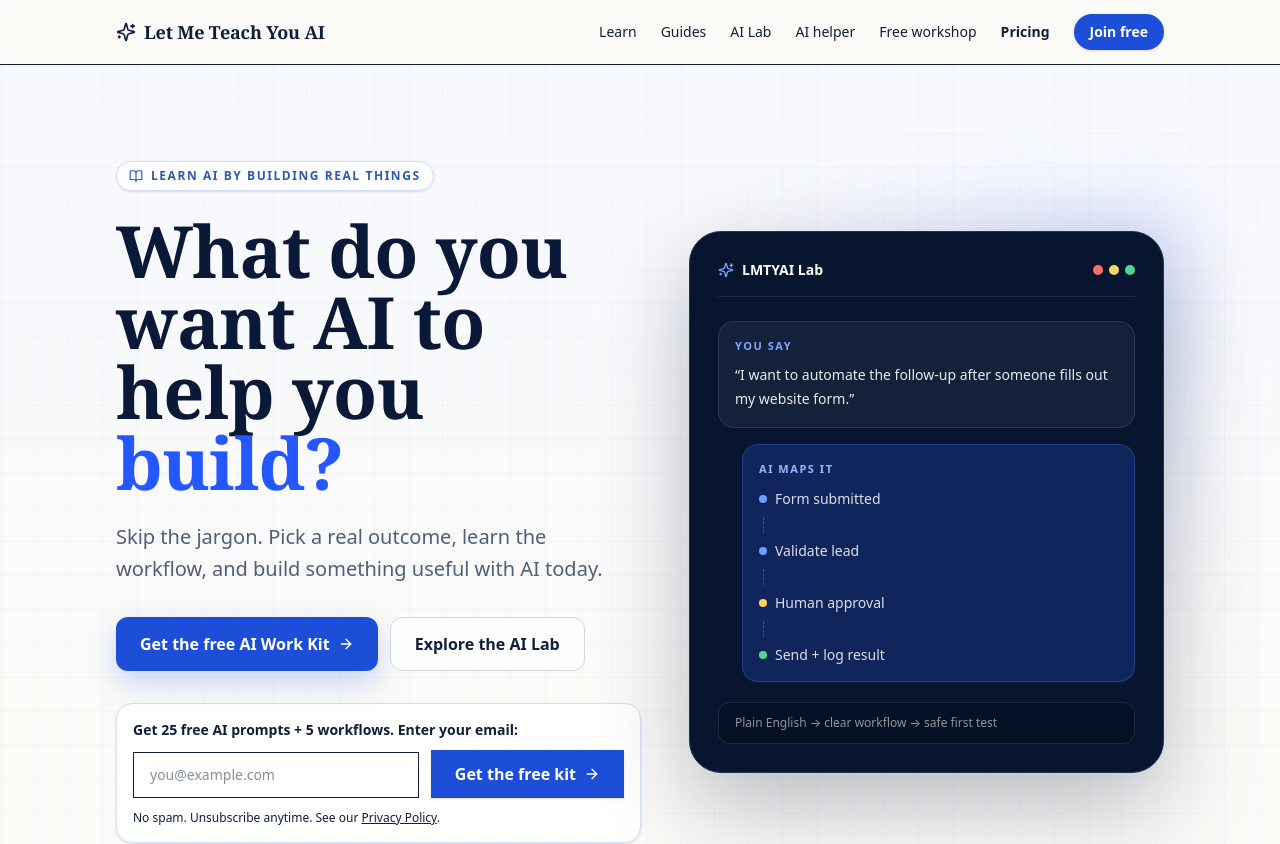
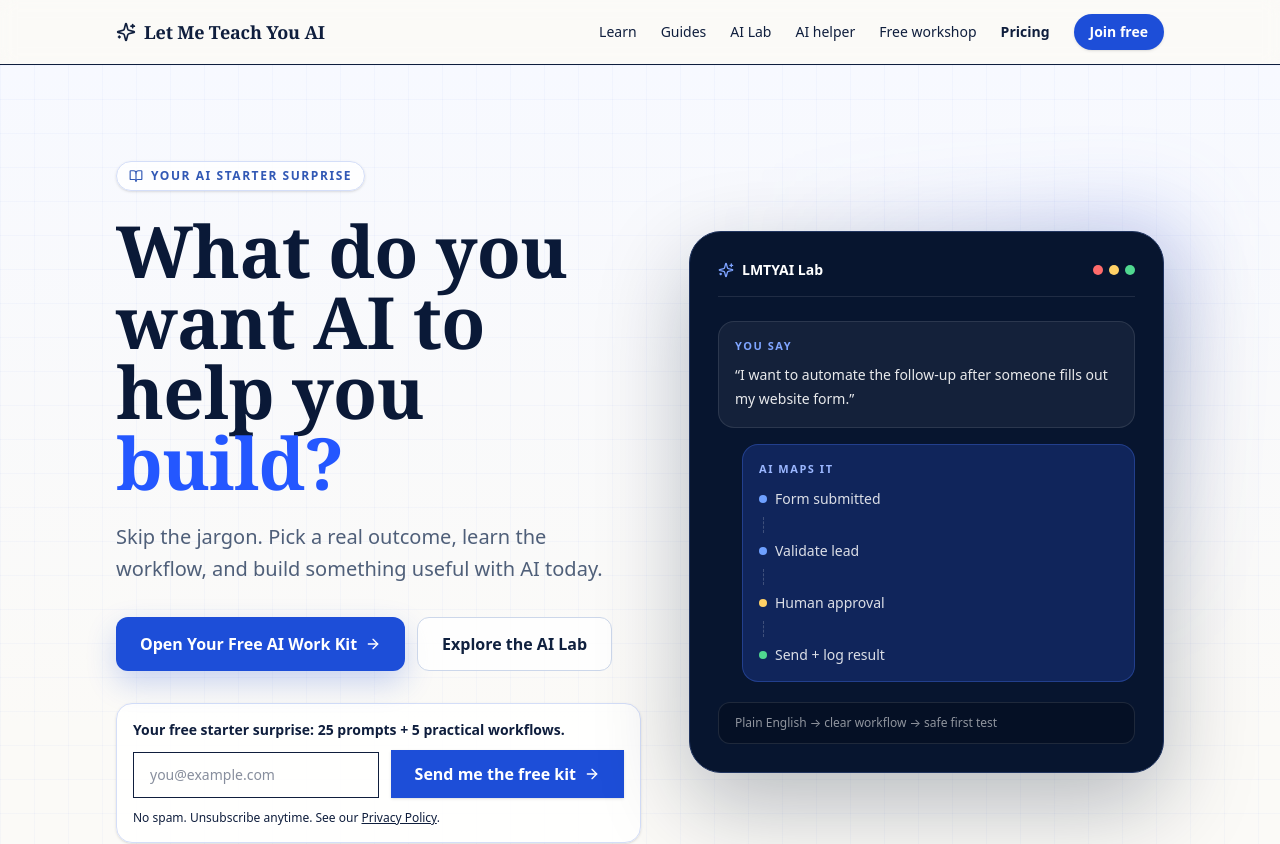
Before and after one commit to DopestT/Let-Me-Teach-You-AI, a Next.js app: page / in a window 1280 px wide. Shown: the top 844 px of the page. Built offline with nearby package versions, Linux system fonts and the light colour scheme; no server answers.

Commit message:
Introduce gift-style AI Work Kit language on homepage

```diff
--- a/app/page.tsx
+++ b/app/page.tsx
@@ -43,7 +43,7 @@ export default function HomePage() {
           <div>
             <span className="inline-flex items-center gap-2 rounded-full border border-[#d4def8] bg-white/80 px-3 py-1.5 text-xs font-bold uppercase tracking-[.13em] text-[#3158b5] shadow-sm">
               <BookOpen className="h-3.5 w-3.5" aria-hidden />
-              Learn AI by building real things
+              Your AI Starter Surprise
             </span>
             <h1 className="mt-6 max-w-3xl font-editorial text-5xl font-semibold leading-[.98] tracking-[-.035em] text-[#0a1937] sm:text-6xl lg:text-7xl">
               What do you want AI to help you <span className="text-[#2457ff]">build?</span>
@@ -53,15 +53,15 @@ export default function HomePage() {
             </p>
             <div className="mt-8 flex flex-wrap gap-3">
               <Link href="#work-kit-signup" className="primary-cta inline-flex items-center gap-2 rounded-xl px-6 py-3.5 font-bold shadow-[0_12px_30px_rgba(29,78,216,.22)]">
-                Get the free AI Work Kit <ArrowRight className="h-4 w-4" />
+                Open Your Free AI Work Kit <ArrowRight className="h-4 w-4" />
               </Link>
               <Link href="#lab" className="inline-flex items-center gap-2 rounded-xl border border-[#ccd7ea] bg-white/80 px-6 py-3.5 font-bold text-[#10213f] transition-colors hover:bg-white">
                 Explore the AI Lab
               </Link>
             </div>
             <div id="work-kit-signup" className="mt-8 max-w-xl rounded-2xl border border-[#d4def8] bg-white/90 p-4 shadow-sm">
-              <p className="mb-2 text-sm font-bold text-[#0f1e3d]">Get 25 free AI prompts + 5 workflows. Enter your email:</p>
-              <SignupForm compact source="homepage-hero" buttonLabel="Get the free kit" />
+              <p className="mb-2 text-sm font-bold text-[#0f1e3d]">Your free starter surprise: 25 prompts + 5 practical workflows.</p>
+              <SignupForm compact source="homepage-hero" buttonLabel="Send me the free kit" />
               <SubscriberCount className="mt-2 text-[#3158b5]" />
             </div>
           </div>
```
